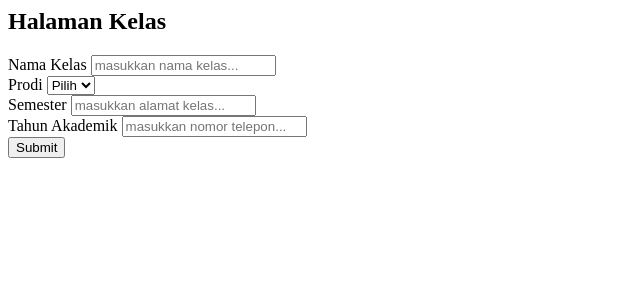
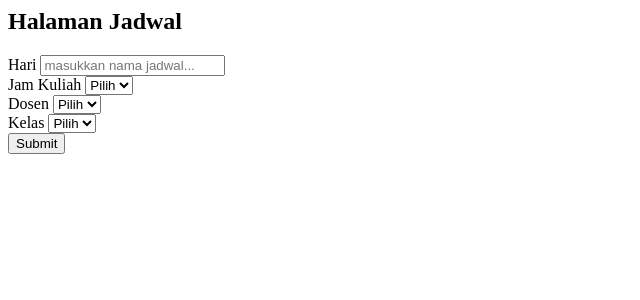
Before and after one commit to Aldycky1/uts-jadwal-dosen, a PHP site: page /create.php in a window 1280 px wide. Shown: the top 300 px of the page, without its empty margins (0-640 px from the left). Run offline with PHP 8.4, Linux system fonts and the light colour scheme; data that the repository does not hold is empty; some libraries are stand-ins or nearby versions.

Commit message:
next commit

```diff
--- a/app/models/JadwalModel.php
+++ b/app/models/JadwalModel.php
@@ -13,7 +13,7 @@ class JadwalModel
 
 	public function getAllJadwal()
 	{
-		$this->db->query("SELECT jadwal.*, jam_kuliah.jamkuliah, dosen.dosen_id, kelas.kelas_id, matakuliah.matakuliah_id, ruangan.ruangan_id FROM " . $this->table . " JOIN jam_kuliah ON jam_kuliah.prodi_id = jadwal.prodi_id" . " JOIN dosen ON dosen.dosen_id = jadwal.dosen_id" . " JOIN kelas ON kelas.kelas_id = jadwal.kelas_id" . " JOIN matakuliah ON matakuliah.matakuliah_id = jadwal.matakuliah_id" . " JOIN ruangan ON ruangan.ruangan_id = jadwal.ruangan_id");
+		$this->db->query("SELECT jadwal.*, jam_kuliah.jamkuliah, dosen.dosen_id, kelas.kelas_id, matakuliah.matakuliah_id, ruangan.ruangan_id FROM " . $this->table . " JOIN jam_kuliah ON jam_kuliah.jam_id = jadwal.jam_id" . " JOIN dosen ON dosen.dosen_id = jadwal.dosen_id" . " JOIN kelas ON kelas.kelas_id = jadwal.kelas_id" . " JOIN matakuliah ON matakuliah.matakuliah_id = jadwal.matakuliah_id" . " JOIN ruangan ON ruangan.ruangan_id = jadwal.ruangan_id");
 		return $this->db->resultSet();
 	}
 
--- a/app/views/jadwal/create.php
+++ b/app/views/jadwal/create.php
@@ -5,7 +5,7 @@
       <div class="container-fluid">
         <div class="row mb-2">
           <div class="col-sm-6">
-            <h1>Halaman Kelas</h1>
+            <h1>Halaman Jadwal</h1>
           </div>
         </div>
       </div><!-- /.container-fluid -->
@@ -19,29 +19,40 @@
         </div>
         <!-- /.card-header -->
         <!-- form start -->
-        <form role="form" action="<?= base_url; ?>/kelas/simpanKelas" method="POST" enctype="multipart/form-data">
+        <form role="form" action="<?= base_url; ?>/jadwal/simpanJadwal" method="POST" enctype="multipart/form-data">
           <div class="card-body">
             <div class="form-group">
-              <label>Nama Kelas</label>
-              <input type="text" class="form-control" placeholder="masukkan nama kelas..." name="nama_kelas">
+              <label>Hari</label>
+              <input type="text" class="form-control" placeholder="masukkan nama jadwal..." name="hari">
             </div>
             <div class="form-group">
-              <label>Prodi</label>
-              <select class="form-control" name="prodi_id">
+              <label>Jam Kuliah</label>
+              <select class="form-control" name="jam_id">
                 <option value="">Pilih</option>
-                <?php foreach ($data['prodi'] as $row) : ?>
-                  <option value="<?= $row['prodi_id']; ?>"><?= $row['nama_prodi']; ?></option>
+                <?php foreach ($data['jam_kuliah'] as $row) : ?>
+                  <option value="<?= $row['jam_id']; ?>"><?= $row['jamkuliah']; ?></option>
                 <?php endforeach; ?>
               </select>
             </div>
             <div class="form-group">
-              <label>Semester</label>
-              <input type="text" class="form-control" placeholder="masukkan alamat kelas..." name="semester">
+              <label>Dosen</label>
+              <select class="form-control" name="dosen_id">
+                <option value="">Pilih</option>
+                <?php foreach ($data['dosen'] as $row) : ?>
+                  <option value="<?= $row['dosen_id']; ?>"><?= $row['nama_dosen']; ?></option>
+                <?php endforeach; ?>
+              </select>
             </div>
             <div class="form-group">
-              <label>Tahun Akademik</label>
-              <input type="text" class="form-control" placeholder="masukkan nomor telepon..." name="tahun_akademik">
+              <label>Kelas</label>
+              <select class="form-control" name="kelas_id">
+                <option value="">Pilih</option>
+                <?php foreach ($data['kelas'] as $row) : ?>
+                  <option value="<?= $row['kelas_id']; ?>"><?= $row['nama_kelas']; ?></option>
+                <?php endforeach; ?>
+              </select>
             </div>
+
           </div>
           <!-- /.card-body -->
 
```
Also changed, not shown: app/controllers/Jadwal.php (+10 -2 lines), app/models/MataKuliahModel.php (+23 -25 lines), app/views/jadwal/index.php (+28 -14 lines).
